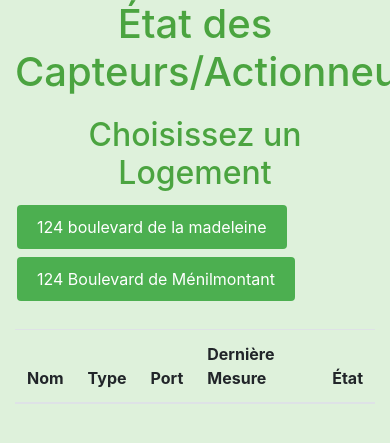
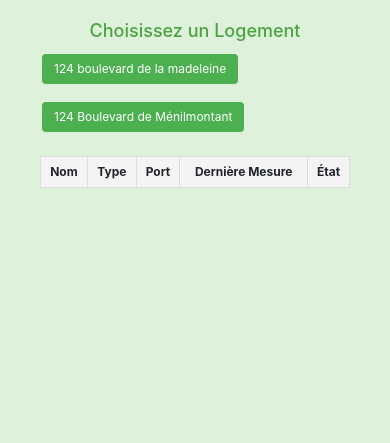
Before and after one commit to inessa-kch/logement-eco-responsable, a FastAPI app: page /etat in a window 390 px wide; the page is wider, and only the part inside the window is pictured. Shown: the part 56-499 px from the top of that part. Run offline with FastAPI, Linux system fonts and the light colour scheme; lists and menus that the app fills with data are empty; some libraries are stand-ins or nearby versions.

Commit message:
Enhance responsiveness and styling for logement selection and tables; update CSS for better layout and button interactions

```diff
--- a/static/css/etat.css
+++ b/static/css/etat.css
@@ -1,3 +1,23 @@
+/* General container styling */
+.container {
+  max-width: 1200px;
+  margin: 0 auto;
+  padding: 20px;
+  padding-top: 0; /* Remove top padding */
+}
+
+
+
+/* Logement selection */
+.logement-selection {
+  display: flex;
+  flex-wrap: wrap;
+  justify-content: flex-start; /* Align buttons to the left */
+  gap: 10px; /* Spacing between buttons */
+  margin-bottom: 20px; /* Add bottom margin to separate from table */
+}
+
+/* Custom button styling */
 .custom-button {
   background-color: #4CAF50; /* Green */
   color: white;
@@ -5,17 +25,67 @@
   padding: 10px 20px;
   text-align: center;
   text-decoration: none;
-  display: inline-block;
   font-size: 16px;
-  margin: 4px 2px;
   cursor: pointer;
   border-radius: 4px;
+  transition: background-color 0.3s;
+  margin: 4px 2px !important;  /* Ensure margin is applied */
 }
 
 .custom-button:hover {
   background-color: #45a049; /* Darker green */
 }
 
+/* Table wrapper for responsiveness */
+.table-wrapper {
+  overflow-x: auto; /* Add horizontal scrolling for smaller screens */
+  margin-top: 20px;
+}
+
+/* Responsive table */
+.responsive-table {
+  width: 100%;
+  border-collapse: collapse;
+  margin: 0 auto;
+}
+
+.responsive-table th,
+.responsive-table td {
+  border: 1px solid #ddd;
+  text-align: center;
+  padding: 8px;
+}
+
+.responsive-table th {
+  background-color: #f4f4f4;
+  font-weight: bold;
+}
+
+/* Media queries for responsiveness */
+@media (max-width: 768px) {
+  .custom-button {
+    font-size: 14px;
+    padding: 8px 16px;
+  }
+
+
+
+  .responsive-table th, .responsive-table td {
+    font-size: 12px;
+    padding: 6px;
+  }
+}
+
+@media (max-width: 480px) {
+  .custom-button {
+    font-size: 12px;
+    padding: 6px 12px;
+  }
+
+  h1, h2 {
+    font-size: 18px;
+  }
+}
 
 .switch {
   position: relative;
--- a/templates/economies.html
+++ b/templates/economies.html
@@ -7,7 +7,7 @@
 {% endblock %}
 
 {% block content %}
-<h1>Économies Réalisées</h1>
+<div class="container">
     <h2>Choisissez un Logement</h2>
     <div class="logement-selection">
         {% for logement in logements %}
@@ -16,6 +16,7 @@
         </button>
         {% endfor %}
     </div>
+
     <div class="charts-container">
         <div class="chart-wrapper">
             <h4>Économies en Électricité</h4>
@@ -30,6 +31,7 @@
             </div>
         </div>
     </div>
+</div>
 <script src="https://cdn.jsdelivr.net/npm/chart.js"></script>
-<script src="/static/js/economies.js"></script>
+<script src="{{ url_for('static', path='js/economies.js') }}"></script>
 {% endblock %}
--- a/templates/etat.html
+++ b/templates/etat.html
@@ -7,9 +7,7 @@
 {% endblock %}
 
 {% block content %}
-<h1>État des Capteurs/Actionneurs</h1>
-
-<!-- Logement Selection Buttons -->
+<div class="container">
     <h2>Choisissez un Logement</h2>
     <div class="logement-selection">
         {% for logement in logements %}
@@ -19,7 +17,8 @@
         {% endfor %}
     </div>
 
-<table class="table mt-4">
+    <div class="table-wrapper">
+        <table class="responsive-table">
             <thead>
                 <tr>
                     <th>Nom</th>
@@ -33,6 +32,8 @@
                 <!-- Capteurs will be dynamically added here -->
             </tbody>
         </table>
+    </div>
+</div>
 {% endblock %}
 
 {% block scripts %}
```
Also changed, not shown: static/css/consommation.css (+2 -6 lines), static/css/economies.css (+36 -5 lines), templates/consommation.html (+14 -22 lines), database.db. Lines whose indentation alone changed are shown as unchanged.
